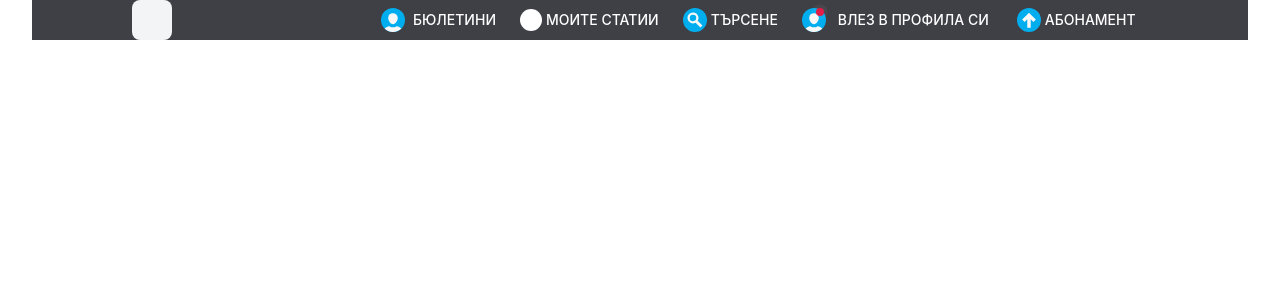
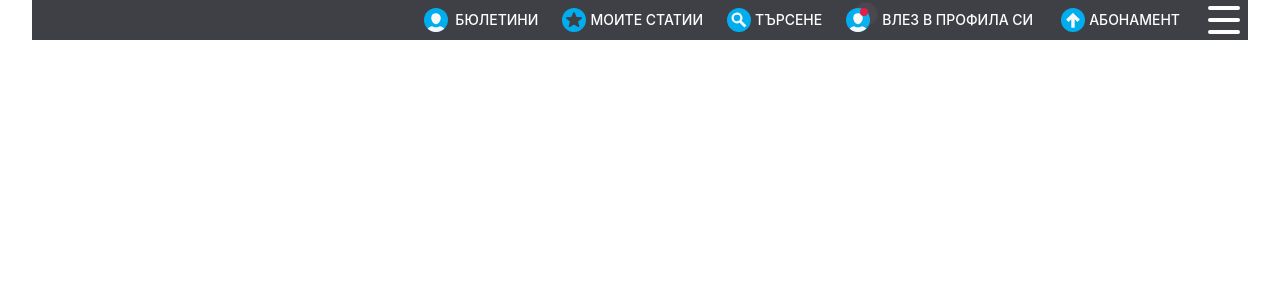
Before and after one commit to doberman1551/demoNav, a Next.js app: page / in a window 1280 px wide. Shown: the top 300 px of the page. Built offline with nearby package versions, Linux system fonts and the light colour scheme.

Commit message:
flex fix

```diff
--- a/components/Nav.js
+++ b/components/Nav.js
@@ -1,12 +1,6 @@
 function Nav() {
     return (
-<nav className="flex items-center justify-around w-full bg-zinc-700">
-  <a
-    className="inline-flex items-center justify-center w-10 h-10 bg-gray-100 rounded-lg"
-    href="capital.bg"
-  >
-
-  </a>
+<nav className="flex justify-end  w-full bg-zinc-700">
 
   <ul className="flex items-center space-x-2 text-sm font-medium text-white">
     <li className="hidden lg:block text-white ">
@@ -33,9 +27,10 @@ function Nav() {
     <li className="hidden lg:block" >
         <a className="px-2 py-2 rounded-lg text-white inline-flex items-center" href="https://www.capital.bg/" >
 
-        <svg xmlns="http://www.w3.org/2000/svg" width="22" height="22" viewBox="0 0 22 22">
-  <circle id="Ellipse_406" data-name="Ellipse 406" cx="11" cy="11" r="11" fill="#fff"/>
+        <svg xmlns="http://www.w3.org/2000/svg" width="24" height="24" viewBox="0 0 24 24">
+  <path id="Path_664" data-name="Path 664" d="M332,2622a12,12,0,1,0,12,12A12,12,0,0,0,332,2622Zm7.817,10.517-3.385,2.743a.714.714,0,0,0-.247.736l1.077,4.149a.745.745,0,0,1-1.126.793l-3.737-2.274a.769.769,0,0,0-.8,0l-3.737,2.274a.745.745,0,0,1-1.126-.793l1.076-4.149a.714.714,0,0,0-.246-.736l-3.386-2.743a.723.723,0,0,1,.43-1.283l4.4-.29a.748.748,0,0,0,.645-.455l1.644-3.97a.759.759,0,0,1,1.392,0l1.644,3.97a.749.749,0,0,0,.645.455l4.4.29A.723.723,0,0,1,339.817,2632.517Z" transform="translate(-320 -2622)" fill="#00aeef"/>
 </svg>
+
 
 
 
@@ -86,7 +81,7 @@ function Nav() {
         </g>
 </svg>
 <span className="flex h-3 w-3 relative p-0">
-<span className=" absolute -top-[6px] -left-[10px] animate-ping absolute inline-flex h-2 w-2 rounded-full bg-red-100 opacity-75"></span>
+<span className=" absolute -top-[6px] -left-[10px] animate-ping absolute inline-flex h-3 w-3 rounded-full bg-red-100 opacity-75"></span>
 <span className="  absolute -top-[6px] -left-[10px] inline-flex rounded-full h-2 w-2 bg-rose-600"></span>
 </span>
 <p className="pl-0 relative hover:text-sky-600">ВЛЕЗ В ПРОФИЛА СИ</p>
@@ -115,6 +110,11 @@ function Nav() {
        </p>
       </a>
     </li>
+    <div className="space-y-2 px-2">
+  <div className="w-8 h-1 bg-white rounded-xl"></div>
+  <div className="w-8 h-1 bg-white rounded-xl"></div>
+  <div className="w-8 h-1 bg-white rounded-xl"></div>
+</div>
   </ul>
 </nav>
 
```
